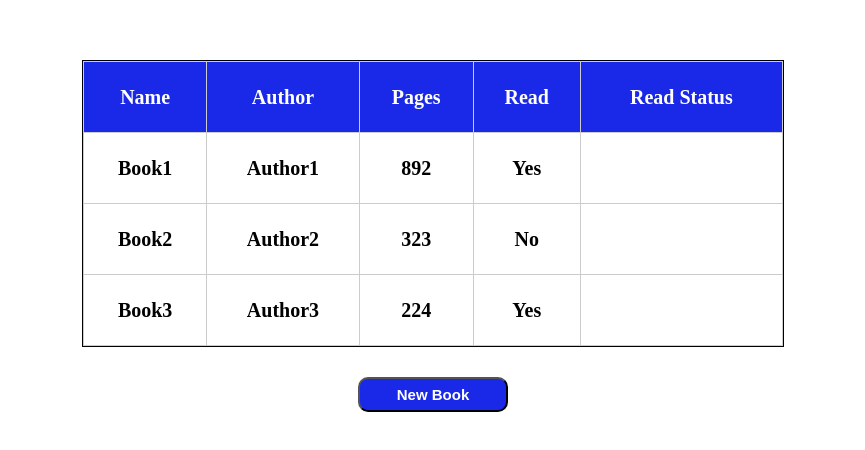
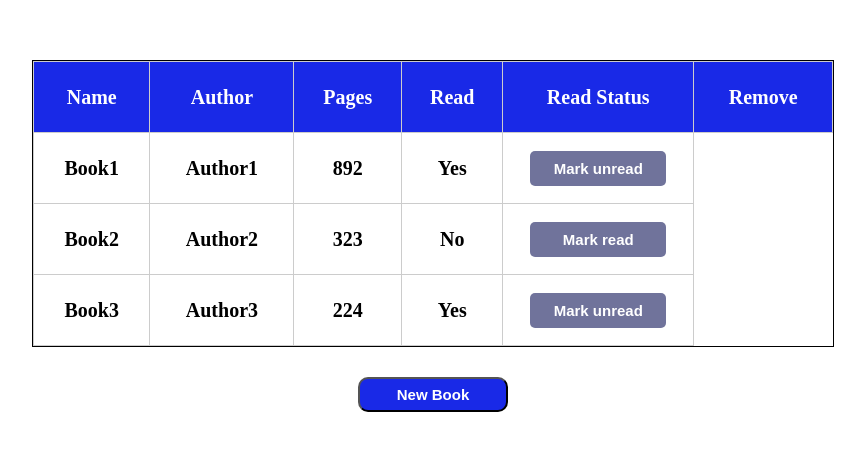
Before and after one commit to Raj-0512/odin_library, a plain HTML site: page index.html in a window 1280 px wide. Shown: the part 164-614 px from the top of the page, without its empty margins (207-1072 px from the left). Drawn offline with Linux system fonts and the light colour scheme.

Commit message:
Change status button implemented

```diff
--- a/script.js
+++ b/script.js
@@ -1,21 +1,21 @@
 
-function Books(name ,author , pages , read , read_status)
+function Books(name ,author , pages , read)
 {
     this.name = name;
     this.id = crypto.randomUUID();
     this.author = author;
     this.pages = pages;
     this.read = read;
-    this.read_status = read_status;
+
 }
 
-const Library = [new Books("Book1" , "Author1" , "892" , "Yes" , "") ,
-                         new Books("Book2", "Author2" , "323" , "No" , "") ,
-                         new Books("Book3", "Author3" ,"224" , "Yes" , "")];
+const Library = [new Books("Book1" , "Author1" , "892" , "Yes") ,
+                         new Books("Book2", "Author2" , "323" , "No") ,
+                         new Books("Book3", "Author3" ,"224" , "Yes")];
 
-function addBooktoLibrary(name , author , pages , read , read_status)
+function addBooktoLibrary(name , author , pages , read)
 {
-    const book = new Books(name , author , pages , read , read_status);
+    const book = new Books(name , author , pages , read );
     Library.push(book);
 }
 
@@ -42,18 +42,34 @@ function displayBooks() {
       <th>Pages</th>
       <th>Read</th>
       <th>Read Status</th>
+      <th>Remove</th>
     `;
     table.appendChild(headerRow);
 
     Library.forEach(book => {
         const row = document.createElement("tr");
+
+
+        const change_status = document.createElement("button");
+        change_status.id = "change_status_button";
+        change_status.textContent = book.read === "Yes" ? "Mark unread" : "Mark read";
+        change_status.addEventListener("click" , () => {
+            book.read = book.read === "Yes" ? "No" : "Yes";
+            displayBooks();
+        });
+
         row.innerHTML = `
           <td><strong>${book.name}</strong></td>
           <td><strong>${book.author}</strong></td>
           <td><strong>${book.pages}</strong></td>
           <td><strong>${book.read}</strong></td>
-          <td><strong>${book.read_status}</strong></td>
+
         `;
+
+        const status_change_button_container = document.createElement("td");
+        status_change_button_container.append(change_status);
+
+        row.append(status_change_button_container);
         table.appendChild(row);
     });
 
--- a/style.css
+++ b/style.css
@@ -1,6 +1,6 @@
 #display_container{
     height: fit-content;
-    width:700px;
+    width:800px;
     border: 1px solid black;
 }
 
@@ -103,3 +103,24 @@ th {
     width: 90%;
     justify-content: center;
 }
+
+.read_status{
+    height: 20px;
+    width: 80%;
+    display: flex;
+    justify-content: center;
+    align-items: center;
+    font-size: 15px;
+    font-weight: bolder;
+}
+
+#change_status_button{
+    height: 35px;
+    width: 80%;
+    font-weight: bold;
+    font-size: 15px;
+    background-color: #70739b;
+    color: white;
+    border-radius: 5px;
+    border: transparent;
+}
```
